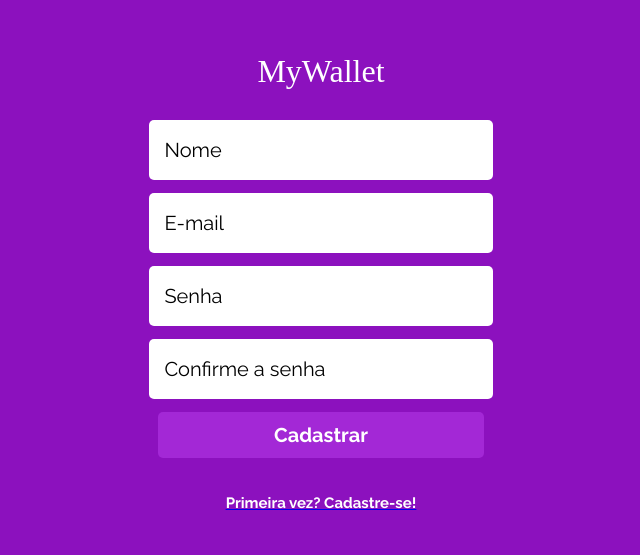
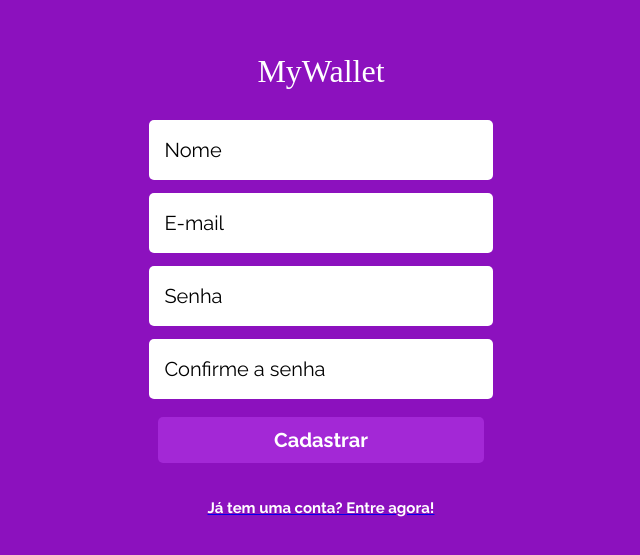
Before and after one commit to BrunooBarross/-mywallet-front-end, a React (Create React App) app: page /cadastro in a window 1280 px wide. Shown: the part 113-668 px from the top of the page, without its empty margins (319-959 px from the left). Built offline with nearby package versions, Linux system fonts and the light colour scheme; a web font is replaced by a local one.

Commit message:
feat: adicionanco biblioteca axios, utilizando useState para pegar os dados do usuário, finalizando cadastro

```diff
--- a/package.json
+++ b/package.json
@@ -3,6 +3,7 @@
   "version": "0.1.0",
   "private": true,
   "dependencies": {
+    "axios": "^0.27.2",
     "react": "^17.0.2",
     "react-dom": "^17.0.2",
     "react-router-dom": "^6.3.0",
--- a/src/Components/Cadastro/Cadastro.jsx
+++ b/src/Components/Cadastro/Cadastro.jsx
@@ -1,20 +1,52 @@
 import styled from 'styled-components';
 import { Link } from 'react-router-dom';
 import Inputs from '../Styleds-Globais/Inputs';
+import { useState } from "react";
+import { useNavigate } from 'react-router-dom';
+import axios from 'axios';
 const Cadastro = () => {
+    const navigate = useNavigate();
+    const [dadosCadastro, setDadosCadastro] = useState({nome:"", email:"", senha:"", verificarSenha:""});
+    const [alerta, setAlerta] = useState("");
+    function cadastrarUsuario(event){
+        event.preventDefault();
+        setAlerta("");
+        if(dadosCadastro.senha !== dadosCadastro.verificarSenha){
+            setAlerta("As senhas não conferem");
+            return;
+        }
+        const requisicaoPost = axios.post('http://localhost:5000/cadastrar',dadosCadastro);
+        requisicaoPost.then(repostar =>{
+            navigate('/');
+        });requisicaoPost.catch(error =>{
+            if(error.response.status === 409){
+                setAlerta("Email já cadastrado");
+            }
+            if(error.response.status === 406){
+                setAlerta("As senhas não conferem");
+            }
+            console.log("Não cadastrou", error);
+        })
+    }
+
     return(
         <Container>
             <h1>MyWallet</h1>
-            <Inputs>
-                <input type="text" placeholder="Nome"/>
-                <input type="email" placeholder="E-mail"/>
-                <input type="password" placeholder="Senha"/>
-                <input type="password" placeholder="Confirme a senha"/>
-                <Botao>Cadastrar</Botao>
+            <Inputs onSubmit={cadastrarUsuario}>
+                <input type="text" placeholder="Nome"
+                    onChange={e => setDadosCadastro({...dadosCadastro,nome: e.target.value})}required/>
+                <input type="email" placeholder="E-mail"
+                    onChange={e => setDadosCadastro({...dadosCadastro,email: e.target.value})}required/>
+                <input type="password" placeholder="Senha"
+                    onChange={e => setDadosCadastro({...dadosCadastro,senha: e.target.value})}required/>
+                <input type="password" placeholder="Confirme a senha"
+                    onChange={e => setDadosCadastro({...dadosCadastro,verificarSenha: e.target.value})}required/>
+                    <Label>{alerta}</Label>
+                <Botao type="submit">Cadastrar</Botao>
             </Inputs>
             <Div>
                 <Link to= {`/`}>
-                        <span>Primeira vez? Cadastre-se!</span>
+                        <span>Já tem uma conta? Entre agora!</span>
                 </Link>
             </Div>
         </Container>
@@ -70,4 +102,9 @@ const Div = styled.div`
         color: #FFFFFF;
     }
 `
+const Label = styled.label`
+    font-size: 13px;
+    color: red;
+    margin-top: 5px;
+`
 export default Cadastro;
```
Also changed, not shown: 1 other file (tests, documents, lock files or other folders).
